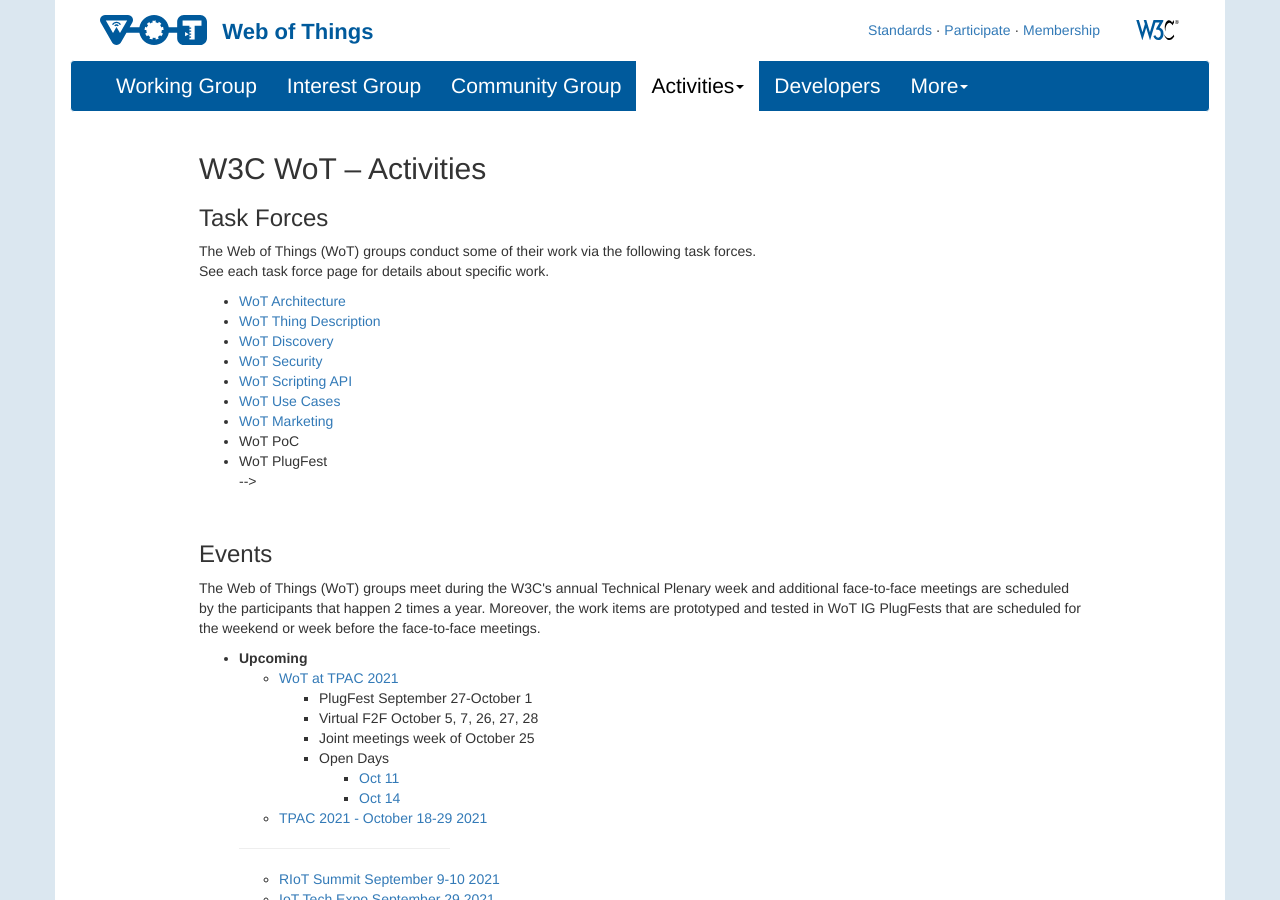
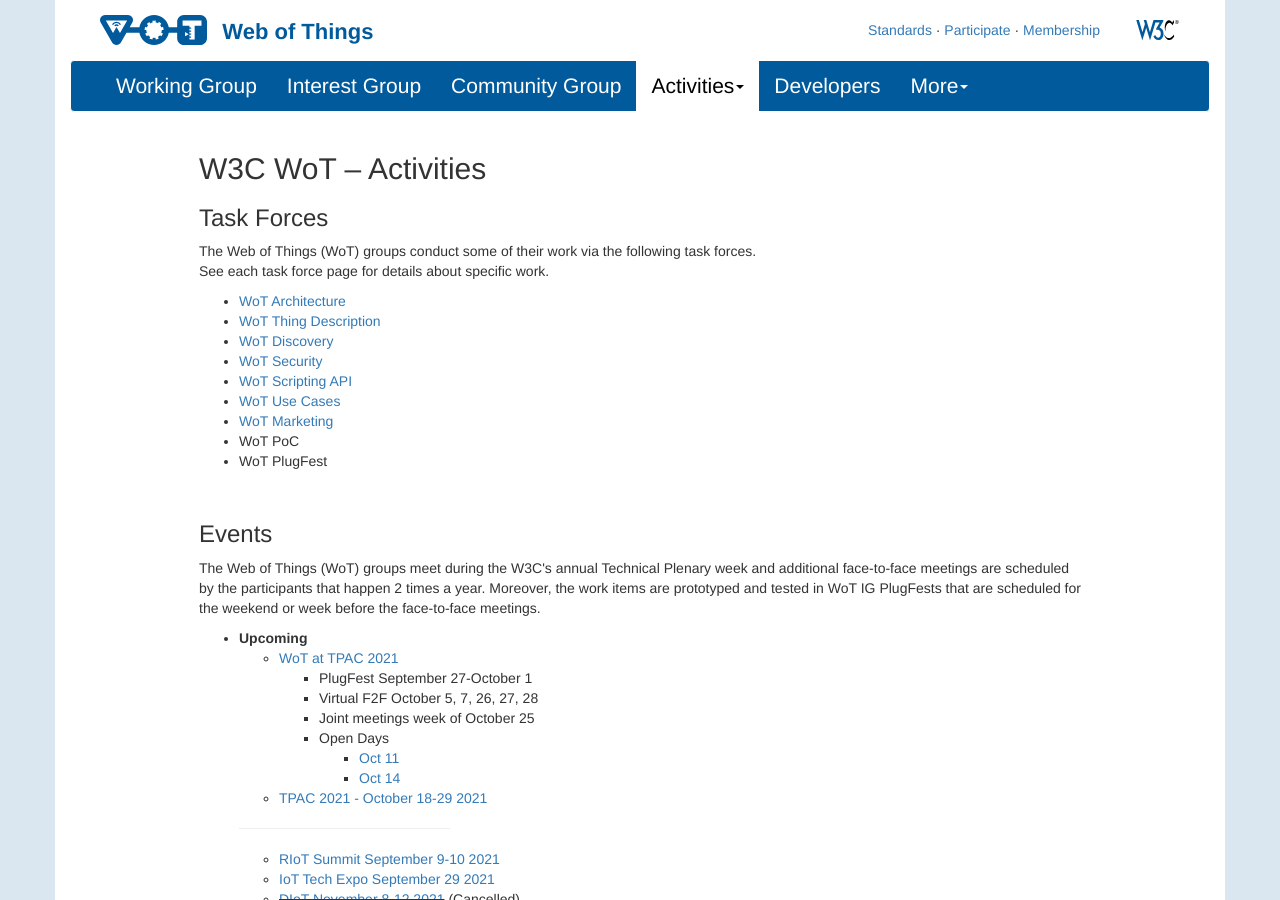
Before and after one commit to w3c/wot-marketing, a Jekyll site: the page built from docs/activities/general/index.html, in a window 1280 px wide and 900 px high. Built offline with Jekyll 4.4.1, drawn with Linux system fonts in a browser that asks for light colours; nearby versions of some CDN libraries.

Commit message:
remove leftover closing comment

```diff
--- a/docs/activities/general/index.html
+++ b/docs/activities/general/index.html
@@ -19,7 +19,7 @@
 		<li><a href="{{'activities/tf-usecases/' | relative_url }}">WoT Use Cases</a></li>
 		<li><a href="{{'activities/tf-marketing/' | relative_url }}">WoT Marketing</a></li>
 		<li>WoT PoC</li>
-		<li>WoT PlugFest</li> -->
+		<li>WoT PlugFest</li>
 	</ul>
 	<br />
 
```
